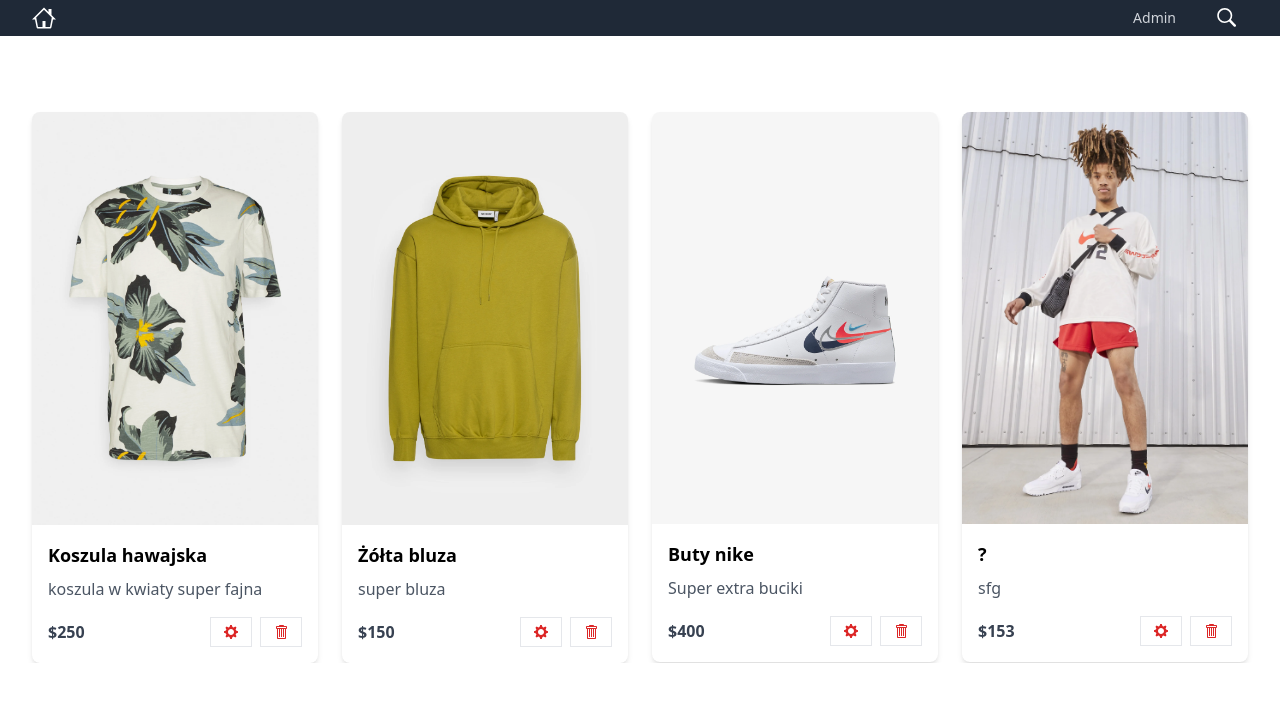
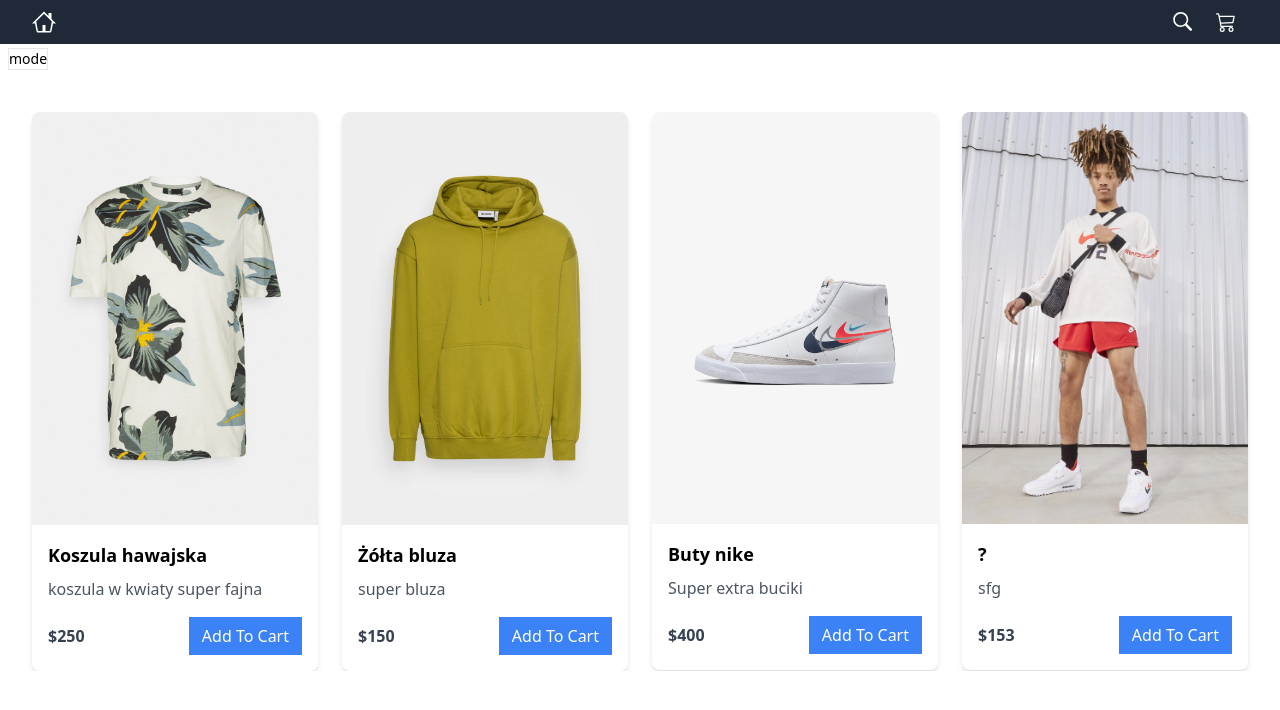
Before and after one commit to kalczugag/ecommerce, a React (Create React App) app: page / in a window 1280 px wide. Shown: the top 710 px of the page. Built offline with nearby package versions, Linux system fonts and the light colour scheme; data requests are answered from the project's data file.

Commit message:
isDev as state, buttons changes & cart added

```diff
--- a/src/App.js
+++ b/src/App.js
@@ -1,24 +1,37 @@
 import { Route, Routes, useLocation } from "react-router-dom";
-import { useState, useEffect } from "react";
+import { useEffect } from "react";
+import useDevState from "./hooks/use-dev-state";
+import useChangeDevState from "./hooks/use-change-dev-state";
 import Home from "./pages/Home";
 import Admin from "./pages/Admin";
 import Item from "./pages/Item";
 import Navbar from "./componenets/Navbar";
 
 const App = () => {
-    const [isDev, setIsDev] = useState(false);
+    const handleChangeDevMode = useChangeDevState();
     const location = useLocation();
+    const isDev = useDevState();
 
     useEffect(() => {
         if (location.pathname === "/") {
-            setIsDev(false);
+            handleChangeDevMode(false);
         } else if (location.pathname === "/admin") {
-            setIsDev(true);
+            handleChangeDevMode(true);
         }
-    }, [location.pathname]);
+    }, [handleChangeDevMode, location.pathname]);
+
+    const handleModeChange = () => {
+        handleChangeDevMode(!isDev);
+    };
 
     return (
         <div>
+            <button
+                onClick={handleModeChange}
+                className="fixed left-2 border text-sm"
+            >
+                mode
+            </button>
             <Navbar isDev={isDev} />
             <div className="m-4 mt-12">
                 <Routes>
--- /dev/null
+++ b/src/componenets/Cart.js
@@ -0,0 +1,28 @@
+import { useSelector } from "react-redux";
+import { BsCart3 } from "react-icons/bs";
+import Button from "./Button";
+
+const Cart = () => {
+    const { itemsCount } = useSelector((state) => {
+        return {
+            itemsCount: state.cart.itemsCount,
+        };
+    });
+
+    return (
+        <div>
+            <Button className="relative border-0 text-white text-xl">
+                <BsCart3 />
+                {itemsCount === 0 ? (
+                    ""
+                ) : (
+                    <div className="absolute -top-1 right-0 flex items-center justify-center rounded-full text-sm w-4 h-4 bg-white text-black">
+                        {itemsCount}
+                    </div>
+                )}
+            </Button>
+        </div>
+    );
+};
+
+export default Cart;
--- a/src/componenets/Navbar.js
+++ b/src/componenets/Navbar.js
@@ -4,6 +4,7 @@ import Button from "../componenets/Button";
 import Modal from "../componenets/Modal";
 import PostsAddForm from "./PostsAddForm";
 import PostSearch from "./PostsSearch";
+import Cart from "./Cart";
 import { GoHome, GoPlus } from "react-icons/go";
 
 const Navbar = ({ isDev }) => {
@@ -20,31 +21,41 @@ const Navbar = ({ isDev }) => {
     );
 
     return (
-        <nav className="fixed top-0 left-0 right-0 bg-gray-800">
-            <div className="max-w-7xl mx-auto px-2 sm:px-6 lg:px-8 flex justify-between items-center">
+        <nav className="fixed top-0 left-0 right-0 h-11 bg-gray-800">
+            <div className="h-full max-w-7xl mx-auto px-2 sm:px-6 lg:px-8 flex justify-between items-center">
                 <div className="flex-shrink-0">
-                    <Link to="/" className="text-white font-bold text-xl">
-                        <GoHome className="text-2xl" />
+                    <Link
+                        to="/"
+                        className="text-white font-bold text-2xl py-2 rounded-md"
+                    >
+                        <GoHome />
                     </Link>
                 </div>
                 <div className="hidden md:block">
-                    <div className="relative ml-10 flex items-center space-x-4">
+                    <div className="relative ml-10 flex space-x-4">
+                        {isDev && (
                             <Link
                                 to="/admin"
                                 className="text-gray-300 hover:bg-gray-700 hover:text-white px-3 py-2 rounded-md text-sm font-medium"
                             >
                                 Admin
                             </Link>
+                        )}
                         {isDev && (
                             <Button
                                 primary
                                 onClick={handleShowModal}
-                                className="bg-blue-500 hover:bg-blue-700 text-white font-bold py-2 px-4 rounded"
+                                className="bg-blue-500 hover:bg-blue-700 text-white font-bold py-2 px-3 rounded"
                             >
                                 <GoPlus />
                             </Button>
                         )}
-                        {isDev || <PostSearch />}
+                        {isDev || (
+                            <div className="flex">
+                                <PostSearch />
+                                <Cart />
+                            </div>
+                        )}
                     </div>
                 </div>
             </div>
--- a/src/componenets/PostsListItem.js
+++ b/src/componenets/PostsListItem.js
@@ -1,13 +1,17 @@
 import { useState } from "react";
+import { useDispatch } from "react-redux";
 import { useThunk } from "../hooks/use-thunk";
-import { removePost } from "../store";
+import useDevState from "../hooks/use-dev-state";
+import { removePost, addToCart } from "../store";
 import { GoTrashcan, GoGear } from "react-icons/go";
 import Button from "./Button";
 import PostEditForm from "./PostEditForm";
 
 const PostsListItem = ({ post }) => {
+    const dispatch = useDispatch();
     const [doRemovePost, removeLoading, removeError] = useThunk(removePost);
     const [showEdit, setShowEdit] = useState(false);
+    const isDev = useDevState();
 
     const handleRemovePost = () => {
         doRemovePost(post);
@@ -15,6 +19,10 @@ const PostsListItem = ({ post }) => {
 
     const handleShowEdit = () => {
         setShowEdit(!showEdit);
+    };
+
+    const handleAddToCart = () => {
+        dispatch(addToCart({ post }));
     };
 
     const MAX_DESCRIPTION_LENGTH = 100;
@@ -49,6 +57,18 @@ const PostsListItem = ({ post }) => {
                             <div className="text-gray-700 font-bold">
                                 ${post.price}
                             </div>
+                            {isDev || (
+                                <div className="flex justify-end">
+                                    <Button
+                                        primary
+                                        onClick={handleAddToCart}
+                                        className="hover:opacity-90"
+                                    >
+                                        Add To Cart
+                                    </Button>
+                                </div>
+                            )}
+                            {isDev && (
                                 <div className="flex flex-row space-x-2">
                                     <Button
                                         onClick={handleShowEdit}
@@ -66,6 +86,7 @@ const PostsListItem = ({ post }) => {
                                         </Button>
                                     ) || removeError}
                                 </div>
+                            )}
                         </div>
                     </div>
                 </div>
--- /dev/null
+++ b/src/hooks/use-change-dev-state.js
@@ -0,0 +1,18 @@
+import { useCallback } from "react";
+import { useDispatch } from "react-redux";
+import { changeDevMode } from "../store";
+
+const useChangeDevMode = () => {
+    const dispatch = useDispatch();
+
+    const handleChangeDevMode = useCallback(
+        (arg) => {
+            dispatch(changeDevMode(arg));
+        },
+        [dispatch]
+    );
+
+    return handleChangeDevMode;
+};
+
+export default useChangeDevMode;
--- /dev/null
+++ b/src/hooks/use-dev-state.js
@@ -0,0 +1,7 @@
+import { useSelector } from "react-redux";
+
+const useDevState = () => {
+    return useSelector((state) => state.admin.isDev);
+};
+
+export default useDevState;
--- a/src/store/index.js
+++ b/src/store/index.js
@@ -3,6 +3,7 @@ import { postsReducer, changeSearchTerm } from "./slices/postSlice";
 import { postAddFormReducer } from "./slices/postAddFormSlice";
 import { cartReducer } from "./slices/cartSlice";
 import { postEditFormReducer } from "./slices/postEditFormSlice";
+import { adminReducer } from "./slices/adminSlice";
 
 export const store = configureStore({
     reducer: {
@@ -10,12 +11,14 @@ export const store = configureStore({
         postAddForm: postAddFormReducer,
         postEditForm: postEditFormReducer,
         cart: cartReducer,
+        admin: adminReducer,
     },
 });
 
 export * from "./slices/postAddFormSlice";
 export * from "./slices/postEditFormSlice";
 export * from "./slices/cartSlice";
+export * from "./slices/adminSlice";
 export * from "./thunks/fetchPosts";
 export * from "./thunks/addPost";
 export * from "./thunks/removePost";
--- /dev/null
+++ b/src/store/slices/adminSlice.js
@@ -0,0 +1,16 @@
+import { createSlice } from "@reduxjs/toolkit";
+
+const adminSlice = createSlice({
+    name: "admin",
+    initialState: {
+        isDev: false,
+    },
+    reducers: {
+        changeDevMode(state, action) {
+            state.isDev = action.payload;
+        },
+    },
+});
+
+export const adminReducer = adminSlice.reducer;
+export const { changeDevMode } = adminSlice.actions;
--- a/src/store/slices/cartSlice.js
+++ b/src/store/slices/cartSlice.js
@@ -4,17 +4,22 @@ const cartSlice = createSlice({
     name: "cart",
     initialState: {
         items: [],
+        itemsCount: 0,
         totalPrice: 0,
     },
     reducers: {
         addToCart(state, action) {
             state.items.push(action.payload);
+            state.totalPrice += action.payload.price;
+            state.itemsCount += 1;
         },
 
         removeFromCart(state, action) {
             state.items.filter((post) => {
                 return post.id !== action.payload.id;
             });
+            state.totalPrice -= action.payload.price;
+            state.itemsCount -= 1;
         },
     },
 });
```
Also changed, not shown: toDo.txt. Lines whose indentation alone changed are shown as unchanged.
